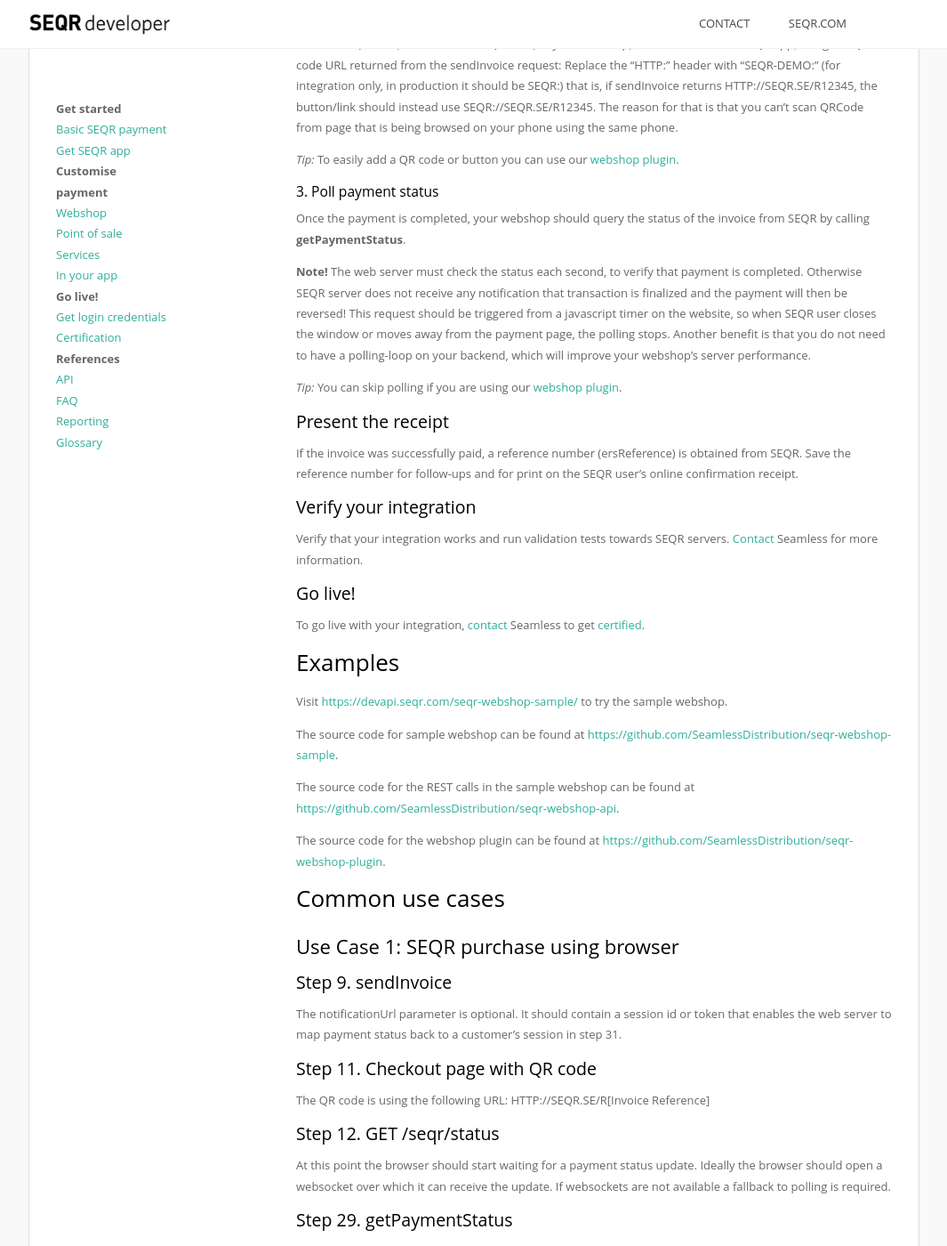
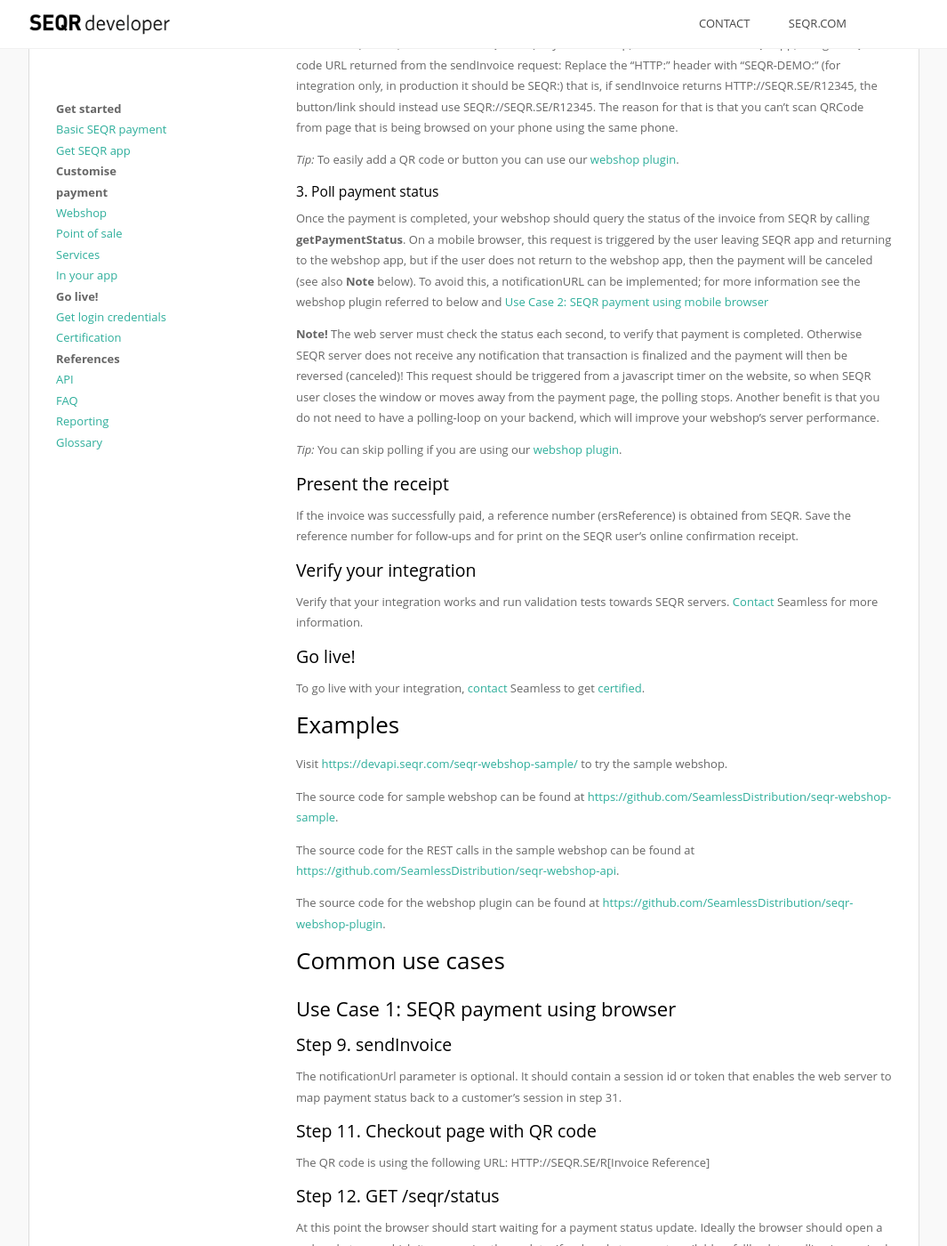
Before and after one commit to SeamlessDistribution/SeamlessDistribution.github.io, a Jekyll site: the page built from merchant/webshop/index.md, in a window 1280 px wide and 1400 px high, scrolled down 1875 px. Shown: the whole window at 89% size, without its empty margins (138-1203 px from the left). Built offline with Jekyll 4.4.1, drawn with Linux system fonts in a browser that asks for light colours; some of the changed text lies outside the part shown.

Commit message:
Added info about notificationURL in webshop

```diff
--- a/merchant/webshop/index.md
+++ b/merchant/webshop/index.md
@@ -77,10 +77,19 @@
 #### 3. Poll payment status
 
 Once the payment is completed, your webshop should query the status of the invoice
-from SEQR by calling **getPaymentStatus**.
+from SEQR by calling **getPaymentStatus**. On a mobile browser, this request is triggered by the user
+leaving SEQR app and returning to the webshop app, but if the user does not return to the webshop app,
+then the payment will be canceled (see also **Note** below). To avoid this, a notificationURL can be
+implemented; for more information see the webshop plugin referred to below and [Use Case 2: SEQR payment using mobile browser](#UseCase2)
 
-**Note!** The web server must check the status each second, to verify that payment is completed. Otherwise SEQR server does not receive any notification that transaction is finalized and the payment will then be reversed!
-This request should be triggered from a javascript timer on the website, so when SEQR user closes the window or moves away from the payment page, the polling stops. Another benefit is that you do not need to have a polling-loop on your backend, which will improve your webshop’s server performance.
+
+**Note!** The web server must check the status each second, to verify that payment is completed.
+Otherwise SEQR server does not receive any notification that transaction is finalized and the payment
+will then be reversed (canceled)!
+This request should be triggered from a javascript timer on the website,
+so when SEQR user closes the window or moves away from the payment page, the polling stops.
+Another benefit is that you do not need to have a polling-loop on your backend,
+which will improve your webshop’s server performance.
 
 _Tip:_  You can skip polling if you are using our [webshop plugin](https://github.com/SeamlessDistribution/seqr-webshop-plugin).
 
@@ -111,7 +120,7 @@
 
 # Common use cases
 
-## Use Case 1: SEQR purchase using browser
+## Use Case 1: SEQR payment using browser
 
 <div class="diagram">
 @startuml
@@ -200,13 +209,13 @@
 
 ### Step 29. getPaymentStatus
 
-Payment status must called immediately when the notificationUrl is called. Failing to call payment status will cause the payment to be cancelled, resulting in an SMS being sent to the customer.
+Payment status must be called immediately when the notificationUrl is called. Failing to call payment status will cause the payment to be cancelled, resulting in an SMS being sent to the customer.
 
 ### Step 31. Payment done
 
 The customer's session must be updated with the payment status from step 30. This payment status is returned to the web browser using the mechanism from step 12.
 
-## Use Case 2: SEQR purchase using mobile browser
+## Use Case 2: SEQR payment using mobile browser <a name="UseCase2"></a>
 
 <div class="diagram">
 @startuml
@@ -280,8 +289,8 @@
 
 ### Step 23. getPaymentStatus
 
-Payment status must called immediately when the notificationUrl is called. Failing to call payment status will cause the payment to be cancelled, resulting in an SMS being sent to the customer. The response in step 24 should be stored in the customer's session so that it can be displayed in the page that the backURL loads in step 28.
+Payment status must be called immediately when the notificationUrl is called. Failing to call payment status will cause the payment to be cancelled, resulting in an SMS being sent to the customer. The response in step 24 should be stored in the customer's session so that it can be displayed in the page that the backURL loads in step 28.
 
 ### Step 27. Open backURL
 
-This step is only triggered is a backURL was provided in the call to sendInvoice (step 9).
+This step is only triggered if a backURL was provided in the call to sendInvoice (step 9).
```
Also changed, not shown: merchant/externalservices/index.md (+1 -1 lines).
